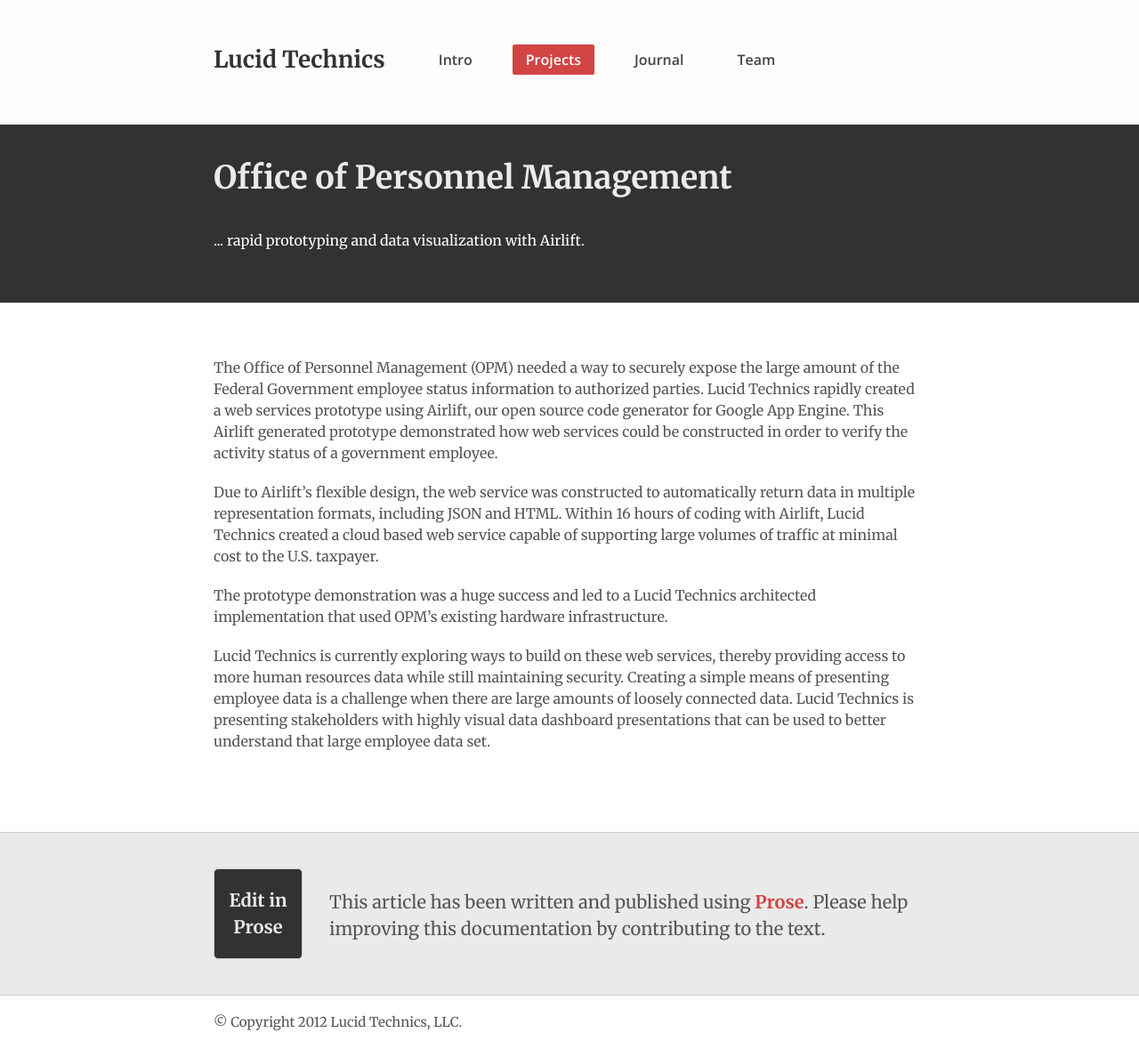
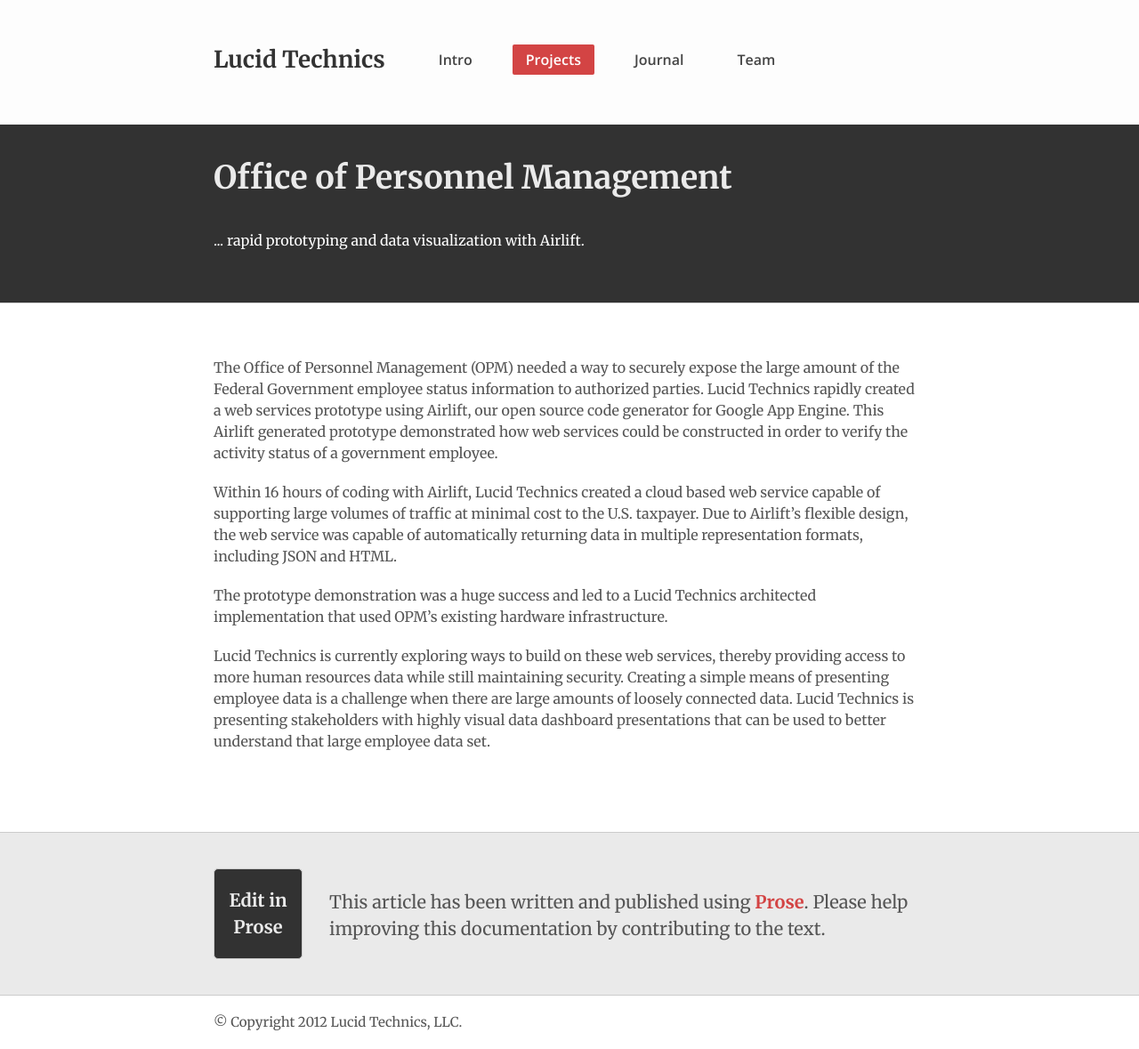
Before and after one commit to LucidTechnics/lucidtechnics.github.com, a Jekyll site: the page built from _posts/projects/0100-01-02-opm.md, in a window 1280 px wide. Shown: the whole page at 89% size. Built offline with Jekyll 4.4.1, drawn with Linux system fonts in a browser that asks for light colours; nearby versions of some CDN libraries.

Commit message:
Updated _posts/projects/0100-01-02-opm.md

```diff
--- a/_posts/projects/0100-01-02-opm.md
+++ b/_posts/projects/0100-01-02-opm.md
@@ -14,7 +14,7 @@
 
 The Office of Personnel Management (OPM) needed a way to securely expose the large amount of the Federal Government employee status information to authorized parties.  Lucid Technics rapidly created a web services prototype using Airlift, our open source code generator for Google App Engine.  This Airlift generated prototype demonstrated how web services could be constructed in order to verify the activity status of a government employee.
 
-Due to Airlift's flexible design, the web service was constructed to automatically return data in multiple representation formats, including JSON and HTML.  Within 16 hours of coding with Airlift, Lucid Technics created a cloud based web service capable of supporting large volumes of traffic at minimal cost to the U.S. taxpayer.
+Within 16 hours of coding with Airlift, Lucid Technics created a cloud based web service capable of supporting large volumes of traffic at minimal cost to the U.S. taxpayer. Due to Airlift's flexible design, the web service was capable of automatically returning data in multiple representation formats, including JSON and HTML.
 
 The prototype demonstration was a huge success and led to a Lucid Technics architected implementation that used OPM's existing hardware infrastructure.
 
```
